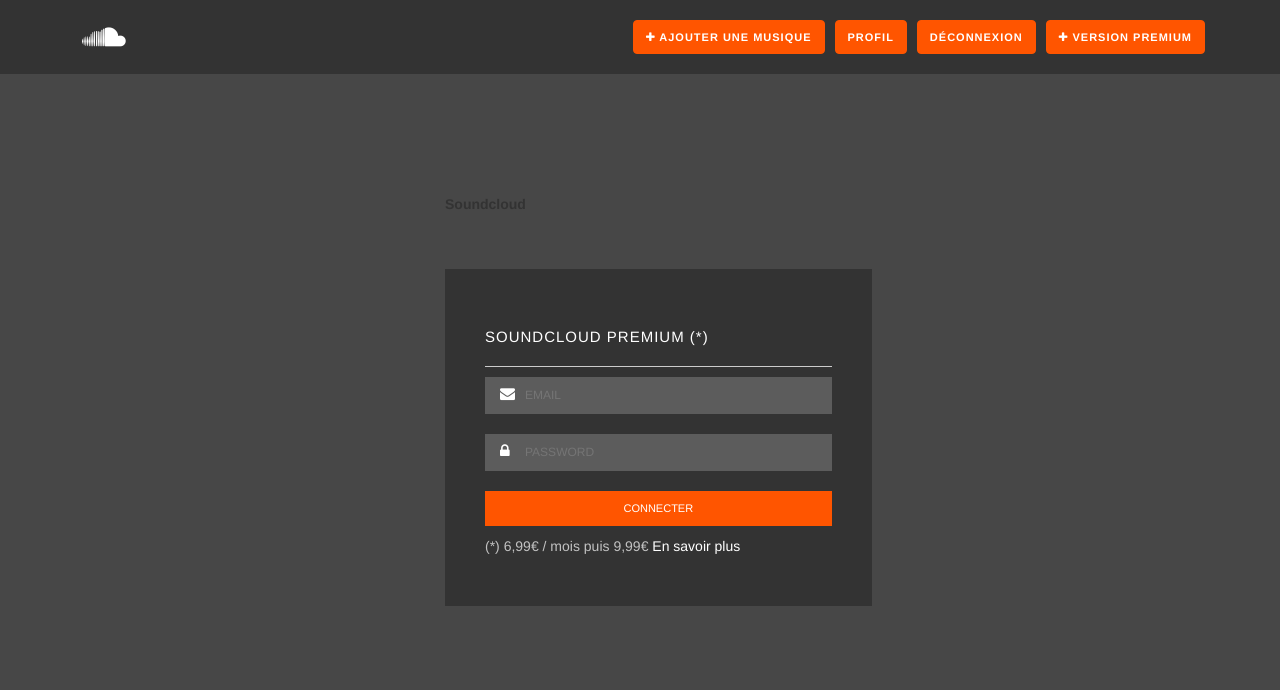
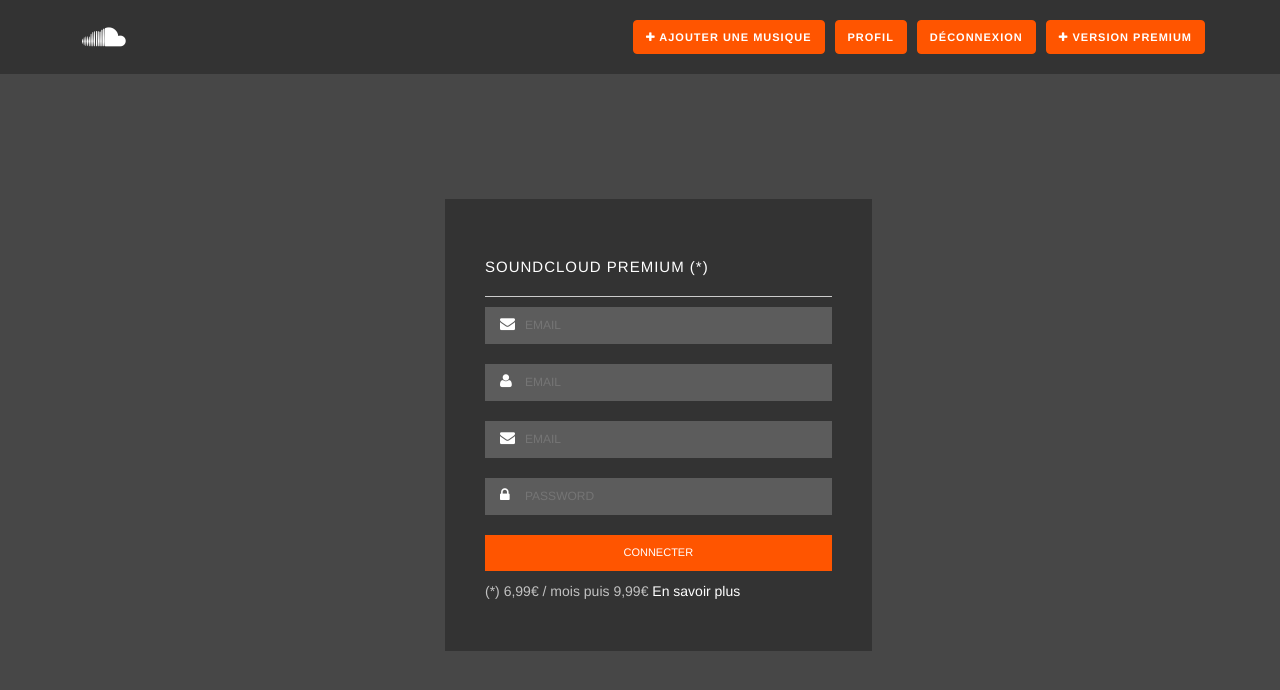
Before and after one commit to bastienrb/gitversionning, a PHP site: page /premium in a window 1280 px wide. Shown: the top 690 px of the page. Run offline with PHP 8.4, Linux system fonts and the light colour scheme.

Commit message:
premium form update

```diff
--- a/view/premium.php
+++ b/view/premium.php
@@ -7,13 +7,20 @@
 					<div class="row">
 
 						<form action="#" method="POST">
-							<div class="form-group">
-								<label for="title">Soundcloud</label>
-							</div>
 
 							<div id="logbox">
 								<h1>SOUNDCLOUD PREMIUM (*)</h1>
 								<form method="POST" action="login.php">
+									<div class="form-input">
+										<span class="email">
+											<input type="text" name="email" placeholder="Email">
+										</span>
+									</div>
+									<div class="form-input">
+										<span class="username">
+											<input type="text" name="email" placeholder="Email">
+										</span>
+									</div>
 									<div class="form-input">
 										<span class="email">
 											<input type="text" name="email" placeholder="Email">
```
